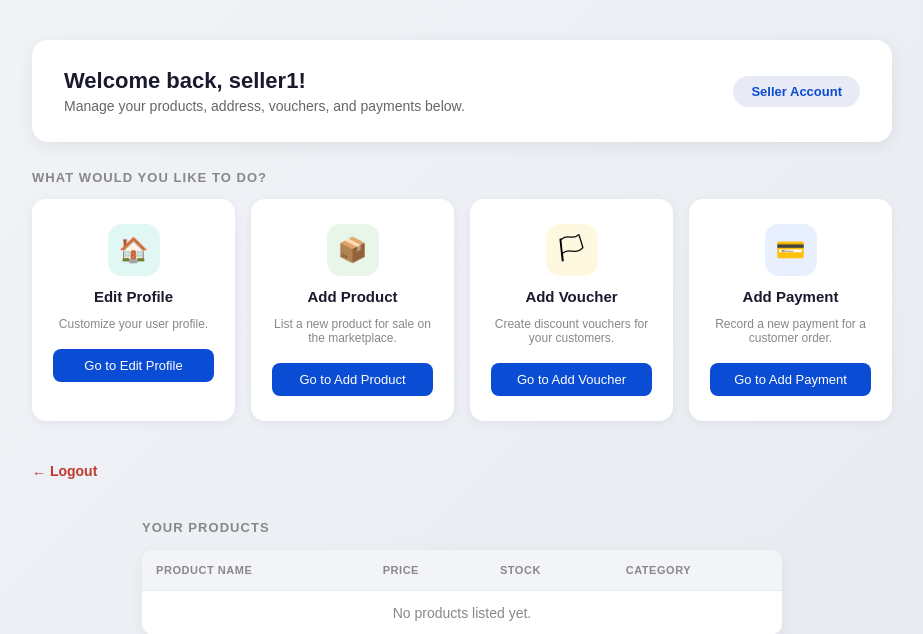
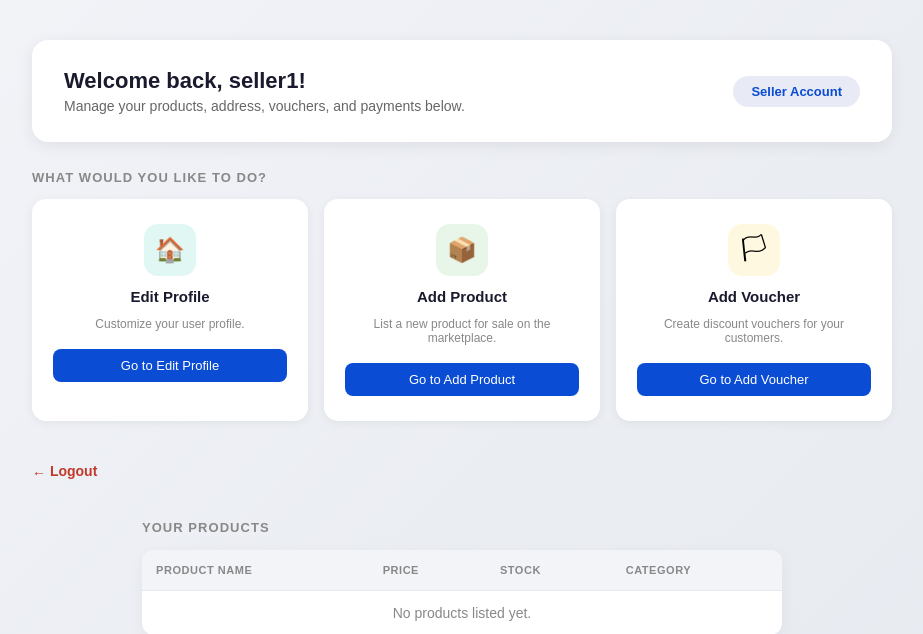
Before and after one commit to Ricksmer/OnlineMarketplace, a PHP site: page /users/seller/seller-interface.php in a window 1280 px wide. Shown: the part 60-694 px from the top of the page, without its empty margins (178-1101 px from the left). Run offline with PHP 8.4, Linux system fonts and the light colour scheme; a user stored in the database is signed in; data comes from the database, SQL or seed files in the repository; data that the repository does not hold is empty.

Commit message:
Removed add payment option in seller-interface.php

```diff
--- a/users/seller/seller-interface.php
+++ b/users/seller/seller-interface.php
@@ -108,15 +108,6 @@
                 <p>Create discount vouchers for your customers.</p>
                 <button class="card-btn" onclick="location.href='add-voucher.php'">
                     Go to Add Voucher
-                </button>
-            </div>
-
-            <div class="action-card seller-card">
-                <div class="card-icon icon-blue">&#128179;</div>
-                <h3>Add Payment</h3>
-                <p>Record a new payment for a customer order.</p>
-                <button class="card-btn" onclick="location.href='add-payment.php'">
-                    Go to Add Payment
                 </button>
             </div>
 
```
